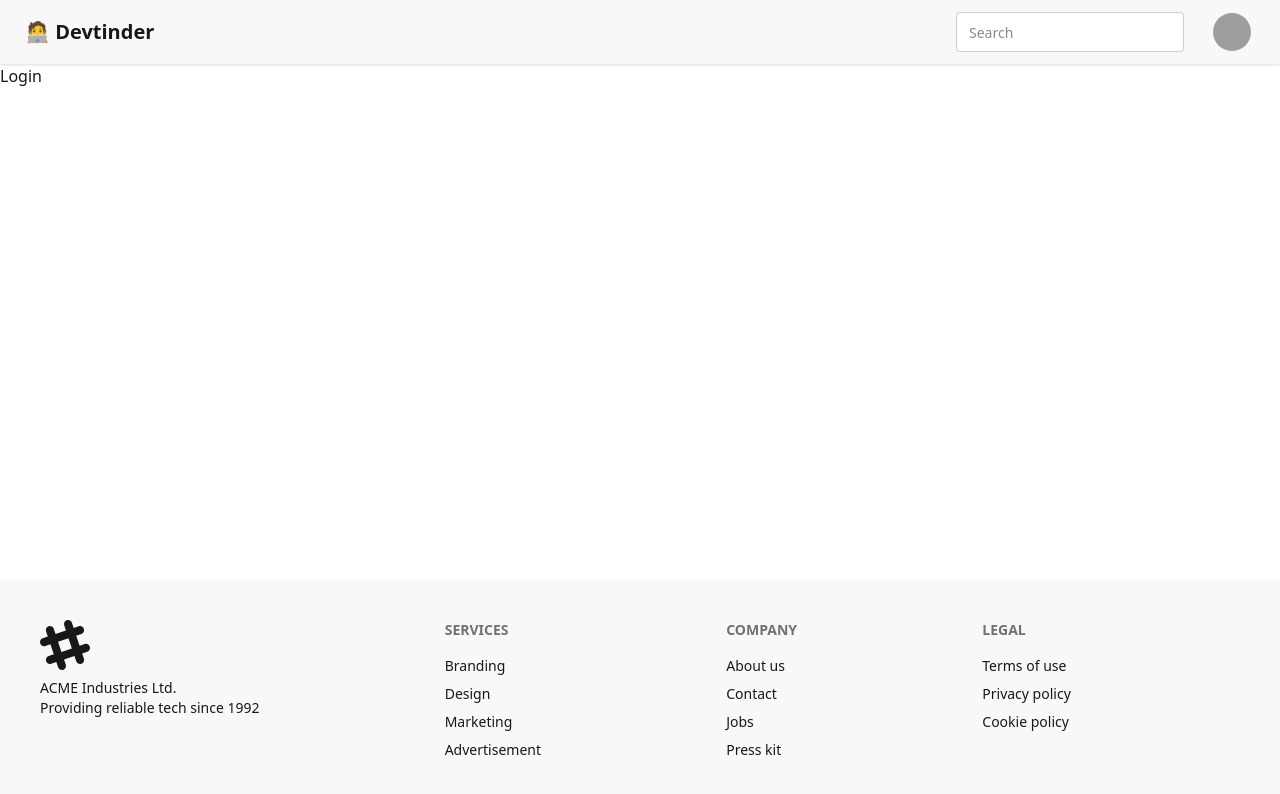
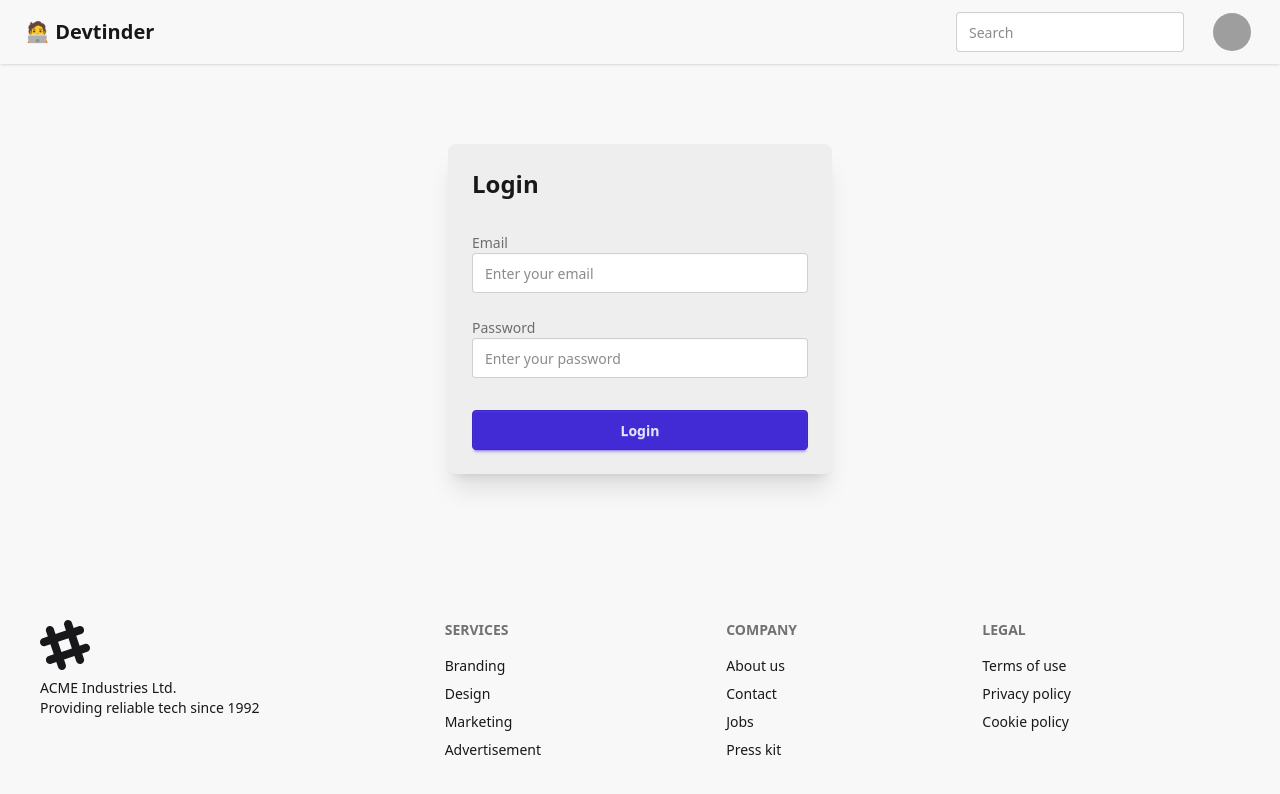
Before and after one commit to sumanth338/Devtinder_frontend, a React app: page /login in a window 1280 px wide. Shown: the top 794 px of the page. Built offline with nearby package versions, Linux system fonts and the light colour scheme; grey boxes are pictures that could not be loaded; the HTML template or start-up script is replaced by a standard one.

Commit message:
created a components folder and moved the files

```diff
--- a/src/Login.jsx
+++ /dev/null
@@ -1,9 +0,0 @@
-import React from 'react'
-
-const Login = () => {
-  return (
-    <div>Login</div>
-  )
-}
-
-export default Login
--- /dev/null
+++ b/src/components/Login.jsx
@@ -0,0 +1,49 @@
+import React, { useState } from 'react'
+
+const Login = () => {
+
+  const [emailId, setEmail] = useState("")
+  const [password, setPassword] = useState("")
+
+  return (
+    <div className="min-h-screen flex items-start justify-center bg-base-200 pt-20">
+      <div className="card bg-base-300 w-96 shadow-xl">
+        <div className="card-body">
+          <h2 className="card-title text-2xl font-bold text-center mb-6">Login</h2>
+
+          <div className="form-control mb-4">
+            <label className="label">
+              <span className="label-text">Email</span>
+            </label>
+            <input
+              type="email"
+              className="input input-bordered w-full"
+              placeholder="Enter your email"
+              value = {emailId}
+              onChange = {(e)=> setEmail(e.target.value)}
+            />
+          </div>
+
+          <div className="form-control mb-6">
+            <label className="label">
+              <span className="label-text">Password</span>
+            </label>
+            <input
+              type="password"
+              className="input input-bordered w-full"
+              placeholder="Enter your password"
+              value = {password}
+              onChange = {(e)=> setPassword(e.target.value)}
+            />
+          </div>
+
+          <div className="card-actions justify-center">
+            <button className="btn btn-primary w-full">Login</button>
+          </div>
+        </div>
+      </div>
+    </div>
+  )
+}
+
+export default Login
```
Also changed, not shown: src/App.jsx (+4 -4 lines), src/components/Footer.jsx (renamed from src/Footer.jsx), src/components/Home.jsx (renamed from src/Home.jsx), src/components/Navbar.jsx (renamed from src/Navbar.jsx), src/components/Profile.jsx (renamed from src/Profile.jsx).
